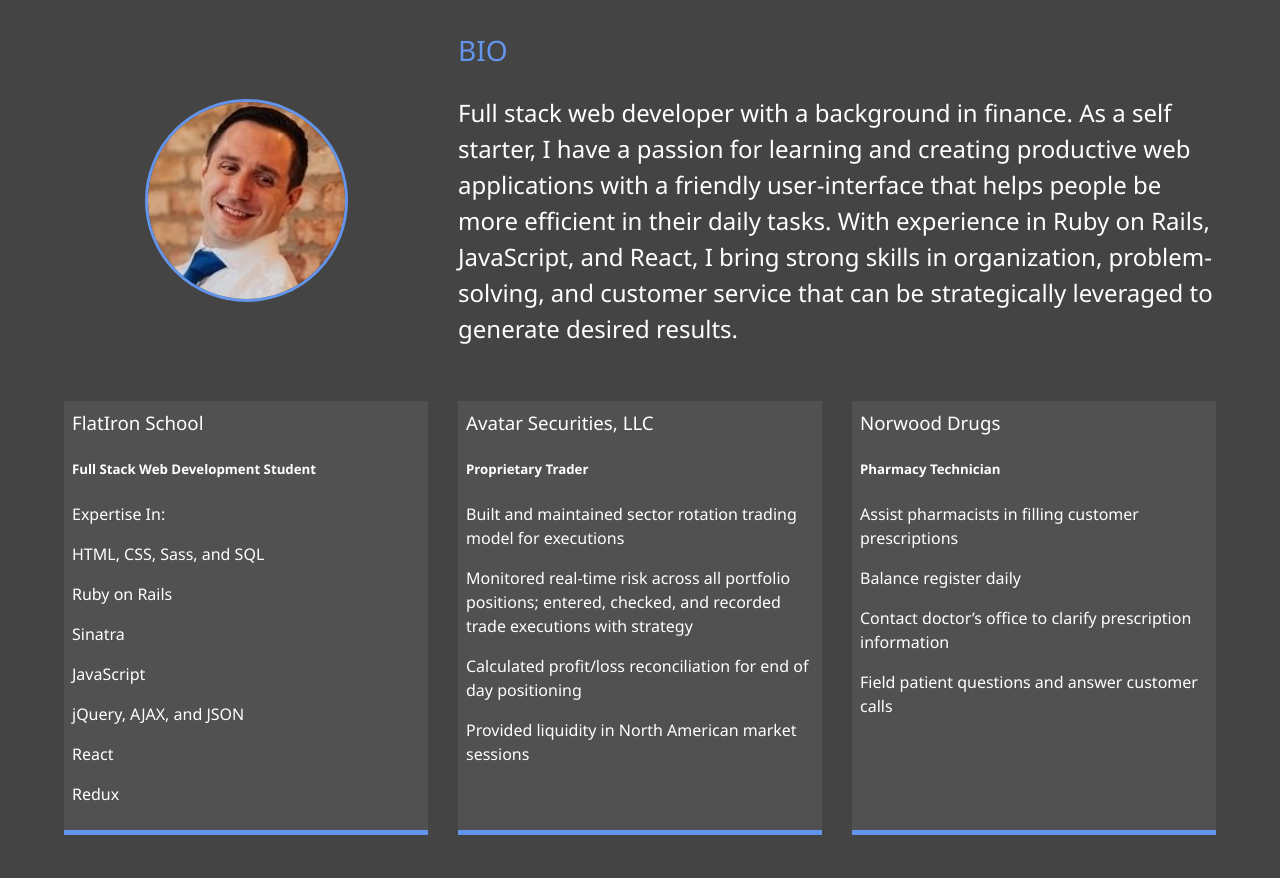
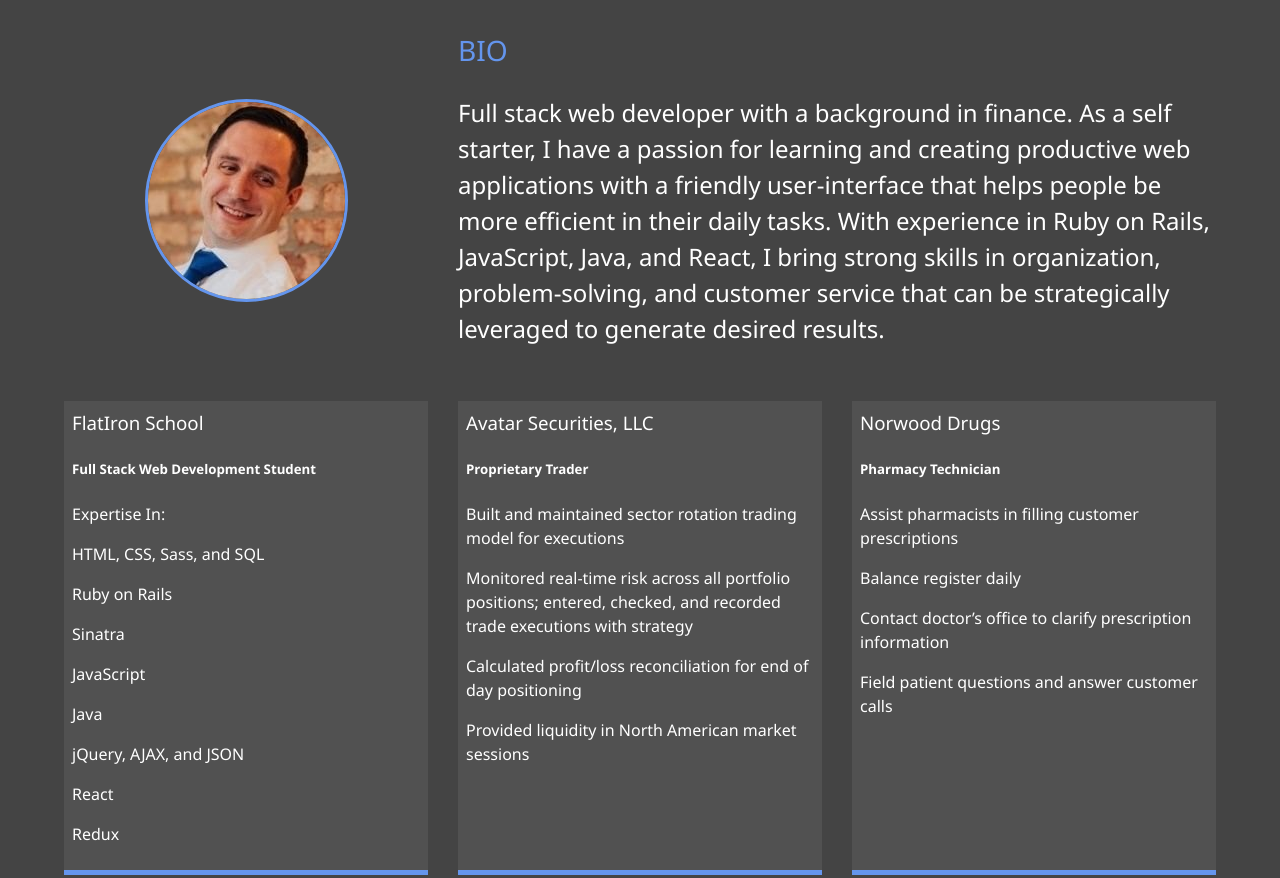
Before and after one commit to dakaras/personal_portfolio, a website: page dist/about.html in a window 1280 px wide. Shown: the part 253-1131 px from the top of the page. Drawn offline with Linux system fonts and the light colour scheme.

Commit message:
added java

```diff
--- a/dist/about.html
+++ b/dist/about.html
@@ -51,7 +51,7 @@
                 <h3 class="text-secondary">BIO</h3>
                 <p>Full stack web developer with a background in finance. As a self starter, I have a passion for
                     learning and creating productive web applications with a friendly user-interface that helps people
-                    be more efficient in their daily tasks. With experience in Ruby on Rails, JavaScript, and React, I
+                    be more efficient in their daily tasks. With experience in Ruby on Rails, JavaScript, Java, and React, I
                     bring strong skills in organization, problem-solving, and customer service that can be strategically
                     leveraged to generate desired results.
                 </p>
@@ -64,6 +64,7 @@
                 <p>Ruby on Rails</p>
                 <p>Sinatra</p>
                 <p>JavaScript</p>
+                <p>Java</p>
                 <p>jQuery, AJAX, and JSON</p>
                 <p>React</p>
                 <p>Redux</p>
```
